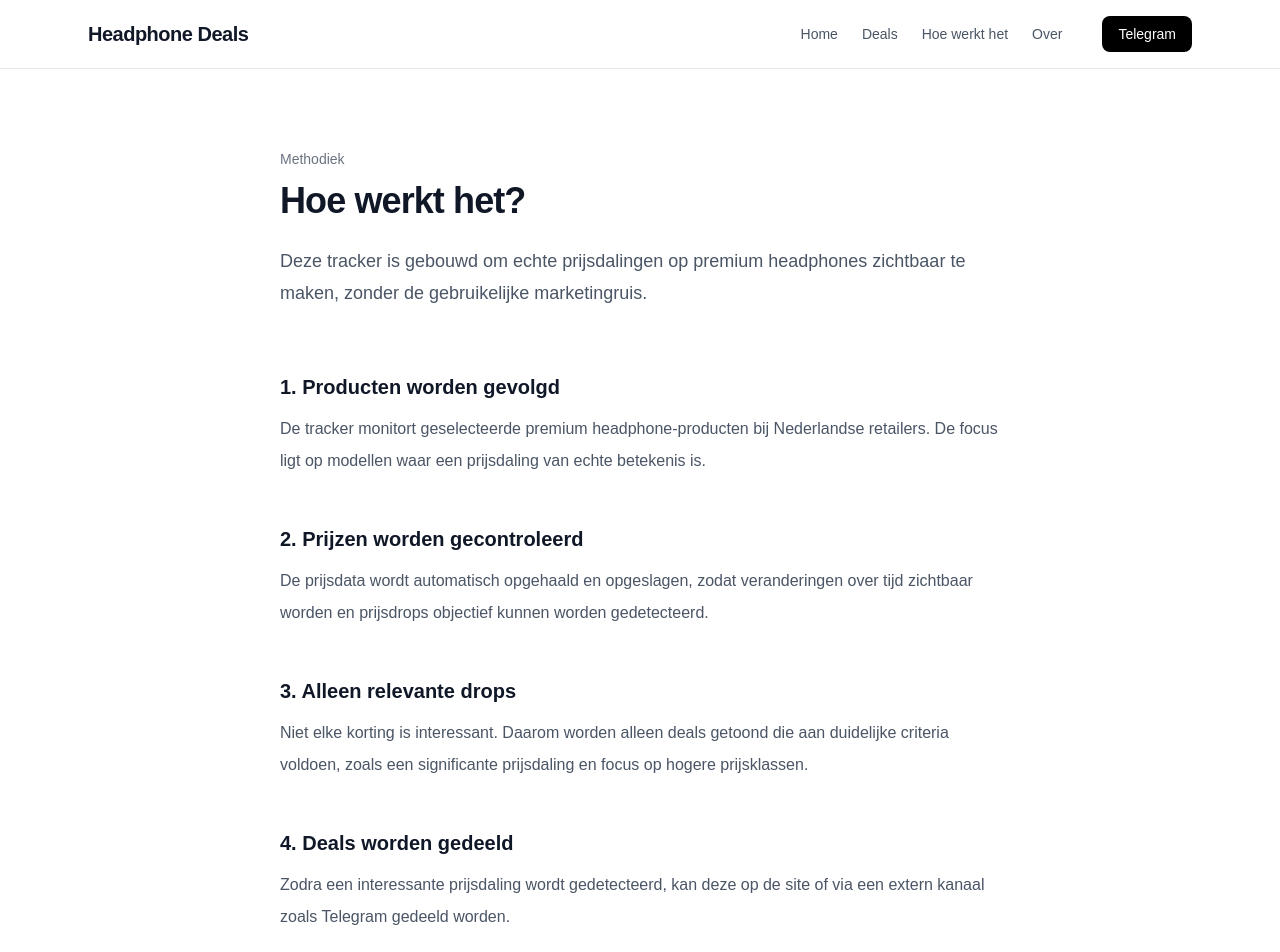
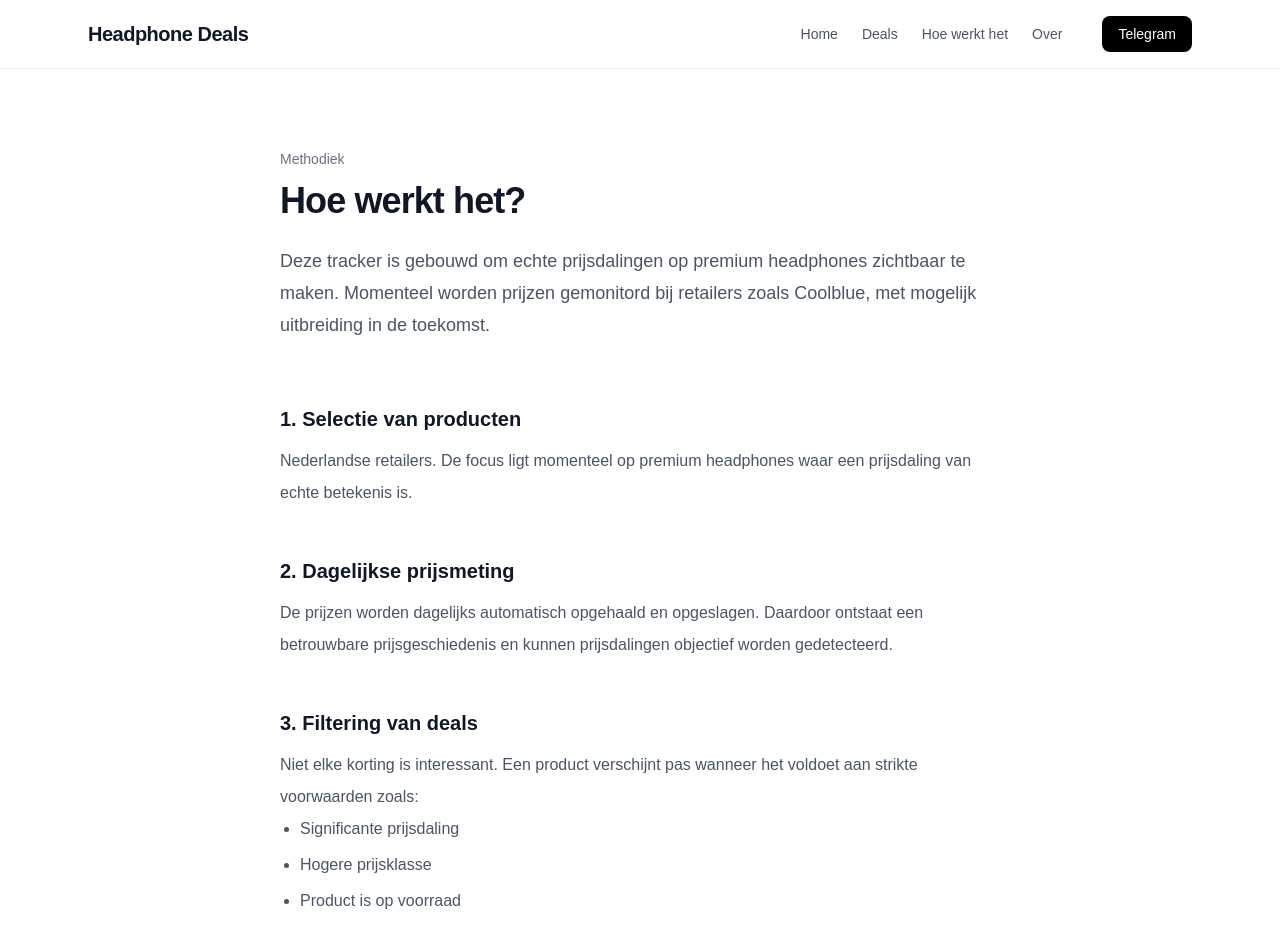
Before and after one commit to gijsybema/price-tracker-web, a Next.js app: page /how-it-works in a window 1280 px wide. Shown: the top 952 px of the page. Built offline with nearby package versions, Linux system fonts and the light colour scheme.

Commit message:
changed website copy

```diff
--- a/app/about/page.tsx
+++ b/app/about/page.tsx
@@ -2,22 +2,22 @@ export default function AboutPage() {
     return (
       <main className="mx-auto max-w-4xl px-6 py-16">
         <div className="max-w-3xl">
-          <p className="mb-3 text-sm font-medium text-gray-500">Over het project</p>
-          <h1 className="text-4xl font-bold tracking-tight text-gray-900">
-            Een side project rond deals, data en scraping
-          </h1>
+          <p className="mb-3 text-4xl font-bold tracking-tight text-gray-900">Over het project</p>
 
           <p className="mt-6 text-lg leading-8 text-gray-600">
-            Headphone Deals Tracker is een klein project dat is ontstaan uit
-            interesse in prijsdata, scraping en het verschil tussen echte deals en
-            marketingruis.
+          De meeste “deals” zijn geen echte deals.
+          Kortingen worden vaak gebaseerd op adviesprijzen of tijdelijke marketingacties,
+          waardoor het lastig is om te zien wanneer iets écht goedkoper is.
+
+          Deze tracker is gebouwd om dat probleem op te lossen.
+
+          Door dagelijks prijzen op te slaan en te vergelijken met historische data,
+          laat de site alleen prijsdalingen zien die daadwerkelijk betekenis hebben.
           </p>
 
-          <p className="mt-6 leading-7 text-gray-600">
-            De site is bedoeld als publieke laag bovenop een data pipeline die
-            producten ontdekt, prijzen opslaat en prijsdalingen detecteert. Daarmee
-            is het niet alleen een deals-site, maar ook een portfolio project dat
-            backend, data engineering en frontend samenbrengt.
+          <p className="mt-6 text-lg leading-8 text-gray-600">
+          Onder de site draait een data pipeline die producten selecteert,
+          prijzen dagelijks opslaat en automatisch prijsdalingen detecteert
           </p>
         </div>
       </main>
--- a/app/deals/page.tsx
+++ b/app/deals/page.tsx
@@ -11,7 +11,7 @@ export default async function DealsPage() {
     <main className="mx-auto max-w-6xl px-6 py-16">
       <div className="max-w-2xl">
         <h1 className="text-4xl font-bold tracking-tight text-gray-900">
-          Laatste prijsdalingen
+          Grootste prijsdalingen
         </h1>
         <p className="mt-4 text-lg text-gray-600">
           Een overzicht van recente deals die door de tracker zijn gedetecteerd.
--- a/app/how-it-works/page.tsx
+++ b/app/how-it-works/page.tsx
@@ -9,53 +9,68 @@ export default function HowItWorksPage() {
 
           <p className="mt-6 text-lg leading-8 text-gray-600">
             Deze tracker is gebouwd om echte prijsdalingen op premium headphones
-            zichtbaar te maken, zonder de gebruikelijke marketingruis.
+            zichtbaar te maken. Momenteel worden prijzen gemonitord bij retailers zoals Coolblue,
+            met mogelijk uitbreiding in de toekomst.
           </p>
         </div>
 
         <div className="mt-16 space-y-12">
           <section>
             <h2 className="text-xl font-semibold text-gray-900">
-              1. Producten worden gevolgd
+              1. Selectie van producten
             </h2>
             <p className="mt-3 leading-8 text-gray-600">
-              De tracker monitort geselecteerde premium headphone-producten bij
-              Nederlandse retailers. De focus ligt op modellen waar een prijsdaling
-              van echte betekenis is.
+              Nederlandse retailers. De focus ligt momenteel op premium headphones
+              waar een prijsdaling van echte betekenis is.
             </p>
           </section>
 
           <section>
             <h2 className="text-xl font-semibold text-gray-900">
-              2. Prijzen worden gecontroleerd
+              2. Dagelijkse prijsmeting
             </h2>
             <p className="mt-3 leading-8 text-gray-600">
-              De prijsdata wordt automatisch opgehaald en opgeslagen, zodat
-              veranderingen over tijd zichtbaar worden en prijsdrops objectief
-              kunnen worden gedetecteerd.
+              De prijzen worden dagelijks automatisch opgehaald en opgeslagen.
+              Daardoor ontstaat een betrouwbare prijsgeschiedenis en kunnen
+              prijsdalingen objectief worden gedetecteerd.
             </p>
           </section>
 
           <section>
             <h2 className="text-xl font-semibold text-gray-900">
-              3. Alleen relevante drops
+              3. Filtering van deals
             </h2>
             <p className="mt-3 leading-8 text-gray-600">
-              Niet elke korting is interessant. Daarom worden alleen deals getoond
-              die aan duidelijke criteria voldoen, zoals een significante
-              prijsdaling en focus op hogere prijsklassen.
+              Niet elke korting is interessant. Een product verschijnt pas wanneer
+              het voldoet aan strikte voorwaarden zoals:
+              <ul className="list-disc pl-5 space-y-1">
+                <li>Significante prijsdaling</li>
+                <li>Hogere prijsklasse</li>
+                <li>Product is op voorraad</li>
+              </ul>
             </p>
           </section>
 
           <section>
             <h2 className="text-xl font-semibold text-gray-900">
-              4. Deals worden gedeeld
+              4. Alleen actuele deals
             </h2>
             <p className="mt-3 leading-8 text-gray-600">
-              Zodra een interessante prijsdaling wordt gedetecteerd, kan deze op de
-              site of via een extern kanaal zoals Telegram gedeeld worden.
+              Je ziet alleen deals die nu nog geldig zijn. Als de prijs weer stijgt
+              of het product niet meer beschikbaar is, verdwijnt de deal automatisch.
             </p>
           </section>
+
+          <section>
+            <h2 className="text-xl font-semibold text-gray-900">
+              5. Direct gedeeld
+            </h2>
+            <p className="mt-3 leading-8 text-gray-600">
+              Zodra een interessante prijsdaling wordt gedetecteerd, wordt deze direct getoond op de website
+              en gedeeld via Telegram.
+            </p>
+          </section>
+
         </div>
       </main>
     );
```
